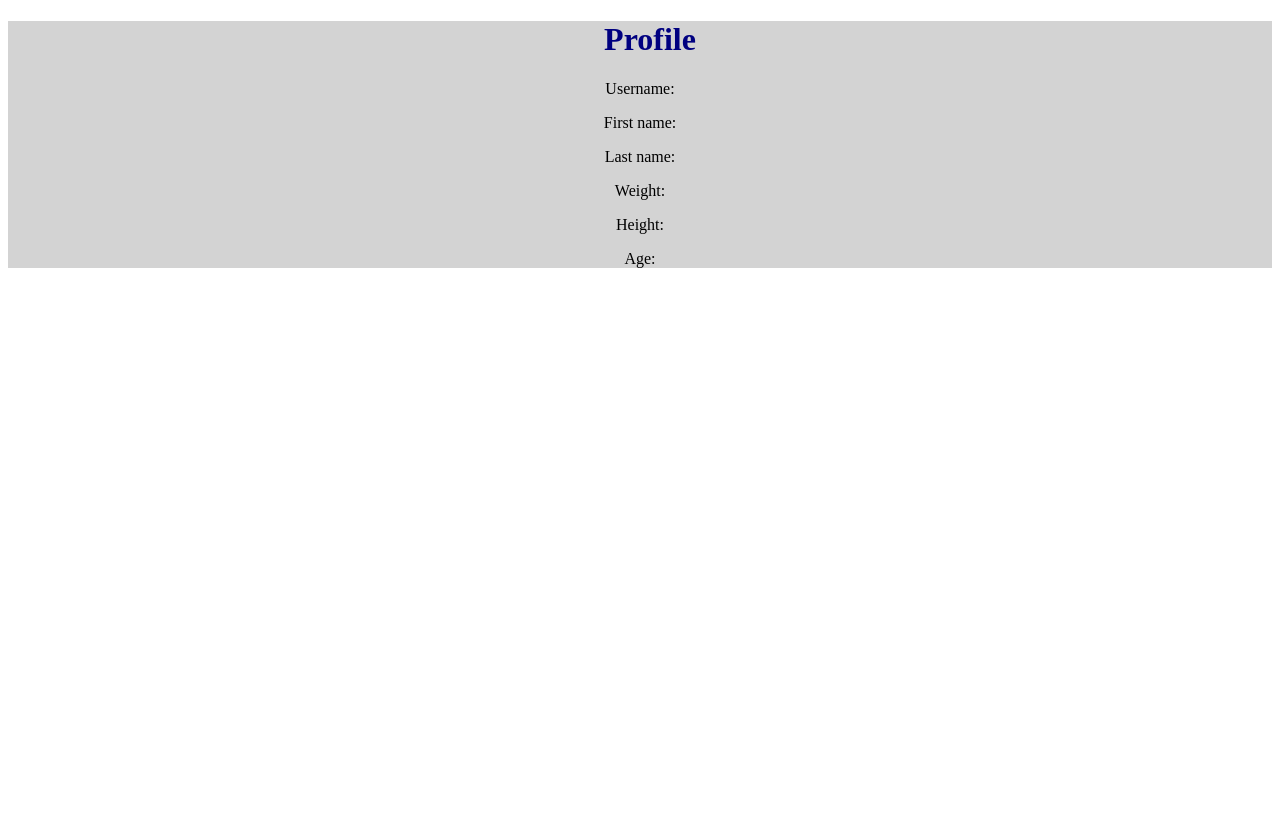
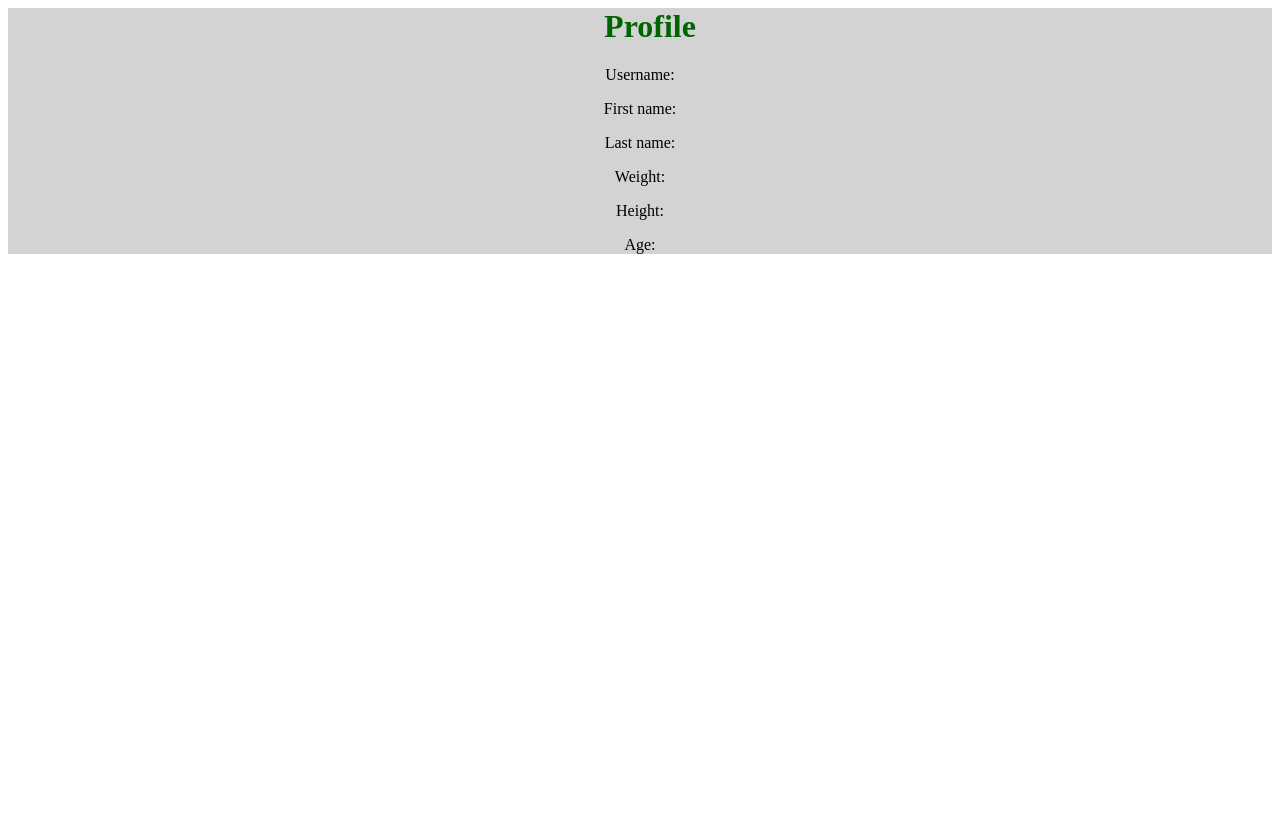
Before and after one commit to EdleeDucay/FitnessApp, a Django app: template fitness_app/templates/profile.html in a window 1280 px wide. Before the commit the page ends 268 px from the top, so only its background shows below. Run offline with Django 3.2, Linux system fonts and the light colour scheme; the template is opened without the code that fills it, so the values that code supplies are empty.

Commit message:
fixed css for profile page

```diff
--- a/fitness_app/templates/profile.css
+++ /dev/null
@@ -1,18 +0,0 @@
-body {
-    text-align: center;
-    height: 100%;
-  }
-
-h1 {
-    color: navy;
-    margin-left: 20px;
-}
-
-p {
-    width:auto;
-}
-
-.container {
-    background-color: lightgrey;
-
-}
--- a/fitness_app/templates/profile.html
+++ b/fitness_app/templates/profile.html
@@ -1,13 +1,32 @@
-<!DOCTYPE html>
-
 <html>
 <head>
-<link rel="stylesheet" href="profile.css">
+<style>
+body {
+    text-align: center;
+    height: 100%;
+  }
+
+h1 {
+    color: darkgreen;
+    margin-left: 20px;
+}
+
+p {
+    width:auto;
+}
+
+.container {
+    background-color: lightgrey;
+
+}
+</style>
+
 </head>
 
 <body>
     <div class="container">
         <h1>Profile </h1>
+
         <p>Username: </p>
         <p>First name: </p>
         <p>Last name: </p>
```
